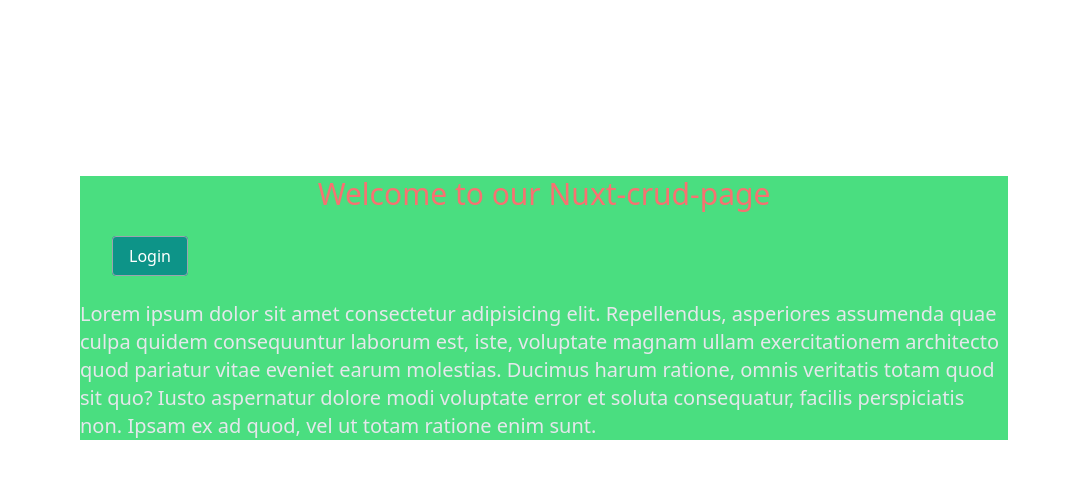
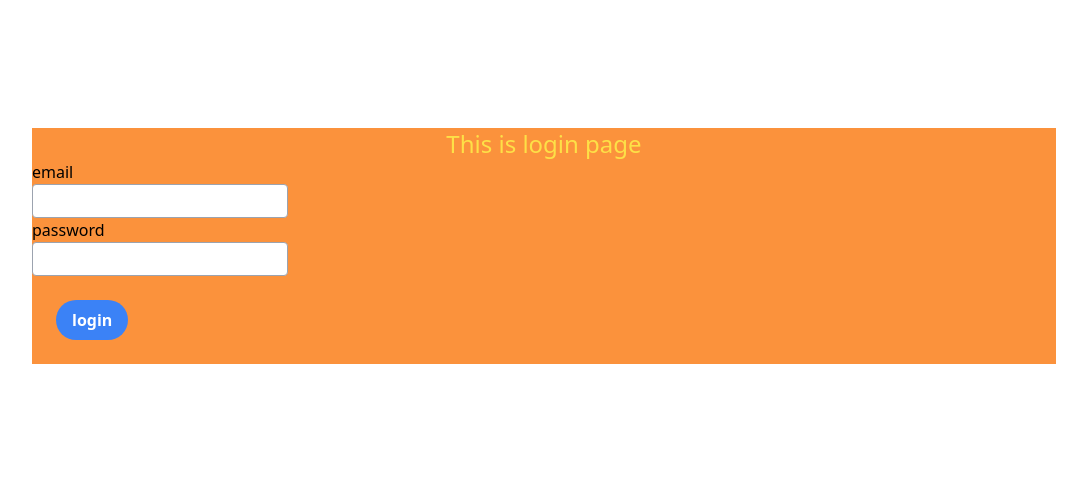
Before and after one commit to Amit01k/nuxt-crud-test, a Nuxt app in the folder nuxt-app/: page / in a window 1280 px wide. Shown: the top 478 px of the page, without its empty margins (96-1183 px from the left). Built offline with nearby package versions, Linux system fonts and the light colour scheme.

Commit message:
title added

```diff
--- a/nuxt-app/pages/bucket.vue
+++ b/nuxt-app/pages/bucket.vue
@@ -70,63 +70,73 @@
             <p>{{grapestore}}</p>
             <p>{{basket}}</p>
         </div>
+        <first/>
+        <!-- <button ><First >click me</First></button> -->
 </template>
     <script >
 import { remove } from '@vue/shared'
+import First1 from '~~/components/first.vue'
 
 
     export default{
-        data(){
+        head(){
             return{
-                apple:'',
-                orange:'',
-                grapes:'',
-                appleStore:[],
-                orangeStore:[],
-                grapestore:[],
-                basket:[]
+                title:"about this page",
+                meta:[
+                    {
+                        hid:"description",
+                        name:"description",
+                        content:"this is page of add fruits"
                     }
-            console.log(appele.length)
+                ]
+            }
+
         },
-        methods:{
-            addApple(){
-                this.appleStore.push("Apple")
-                console.log("hii amti kaisa hai")
+    data() {
+        return {
+            apple: "",
+            orange: "",
+            grapes: "",
+            appleStore: [],
+            orangeStore: [],
+            grapestore: [],
+            basket: []
+        };
+        console.log(appele.length);
+    },
+    methods: {
+        addApple() {
+            this.appleStore.push("Apple");
+            console.log("hii amti kaisa hai");
             // if(this.apple==10){
-
             // }
             // console.log(this.apple.length())
-
         },
-            removeApple(){
-                this.appleStore.pop()
+        removeApple() {
+            this.appleStore.pop();
         },
-             addGrapes(){
-                this.grapestore.push("grapes")
-                console.log("hii amti kaisa hai")
+        addGrapes() {
+            this.grapestore.push("grapes");
+            console.log("hii amti kaisa hai");
             // if(this.apple==10){
-
             // }
             // console.log(this.apple.length())
-
         },
-            removeGrapes(){
-                this.grapestore.pop()
+        removeGrapes() {
+            this.grapestore.pop();
         },
-             addOrange(){
-                this.orangeStore.push("orange")
-                console.log("hii amti kaisa hai")
+        addOrange() {
+            this.orangeStore.push("orange");
+            console.log("hii amti kaisa hai");
             // if(this.apple==10){
-
             // }
             // console.log(this.apple.length())
-
         },
-            removeOrange(){
-                this.orangeStore.pop()
+        removeOrange() {
+            this.orangeStore.pop();
         }
-        }
-
+    },
+    components: { First1 }
 }
     // const count = ref(0)
     // const one = ref(0)
--- a/nuxt-app/pages/index.vue
+++ b/nuxt-app/pages/index.vue
@@ -1,11 +1,11 @@
-<template>
+<!-- <template>
 <div class="bg-green-400 m-44">
 
-    <!-- <nuxt-link to="first">go to bucket page</nuxt-link> -->
+    <nuxt-link to="first">go to bucket page</nuxt-link>
     <p class="text-center text-red-400 text-3xl ">Welcome to our Nuxt-crud-page</p>
     <div class="m-8 items-center ">
         <nuxt-link to="login" class="border border-gray-400 px-4 py-2 max-w-xs rounded bg-teal-600 text-white ">Login</nuxt-link>
-    <!-- <nuxt-link to="sign" class="border border-gray-400 px-4 py-2 max-w-xs rounded bg-teal-600 text-white">Sign Up</nuxt-link> -->
+    <nuxt-link to="sign" class="border border-gray-400 px-4 py-2 max-w-xs rounded bg-teal-600 text-white">Sign Up</nuxt-link>
     </div>
 
     <p class=" text-xl text-gray-200">Lorem ipsum dolor sit amet consectetur adipisicing elit. Repellendus, asperiores assumenda quae culpa quidem consequuntur laborum est, iste, voluptate magnam ullam exercitationem architecto quod pariatur vitae eveniet earum molestias. Ducimus harum ratione, omnis veritatis totam quod sit quo? Iusto aspernatur dolore modi voluptate error et soluta consequatur, facilis perspiciatis non. Ipsam ex ad quod, vel ut totam ratione enim sunt.</p>
@@ -14,3 +14,61 @@
 
 
 </template>
+ -->
+
+
+
+ <template>
+
+<div class="">
+   <div class="bg-orange-400 border-spacing-1 m-32">
+    <h1 class="text-2xl text-yellow-300 text-center">This is login page </h1>
+    <p>email<input class ="border border-gray-400 block px-4 py-1 w-1/4 rounded focus:outline-none focus:border-teal-500  " type="email" v-model="email" /></p>
+    <p>password <input class ="border border-gray-400 block px-4 py-1 w-1/4 rounded focus:outline-none focus:border-teal-500" type="password" v-model="password"/></p>
+    <button @click="login" class="bg-blue-500 hover:bg-blue-700 text-white font-bold py-2 px-4 rounded-full m-6"> login</button>
+   </div>
+</div>
+
+
+</template>
+
+
+<script>
+import axios from "axios"
+export default{
+    name:"login",
+    data(){
+        return{
+            email:"",
+            password:""
+
+        }
+    },
+    methods:{
+        async login(){
+            let result=await axios.get(
+                `http://localhost:3000/users?email=${this.email}&password=${this.password}`
+
+
+            );
+            console.log(this.email)
+           let {email,password}=result
+           console.log(email)
+            if(result.status==200&& result.data.length>0){
+                this.$router.push({name:"item"})
+            }
+            else{
+                alert("please enter correct email and password")
+            }
+            //console.log(result)
+
+            }
+            // console.log(this.email,this.password)
+
+    }
+}
+
+
+
+
+</script>
```
Lines whose indentation alone changed are shown as unchanged.
